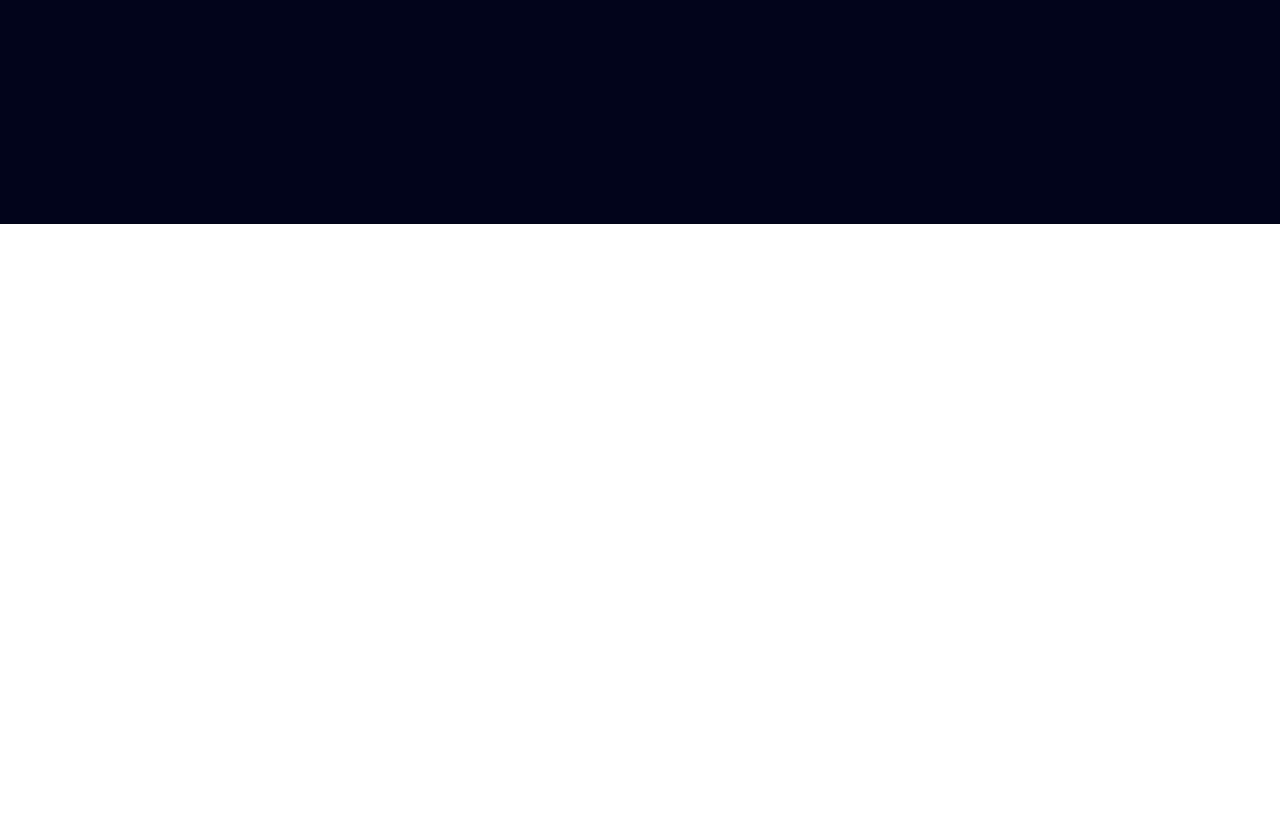
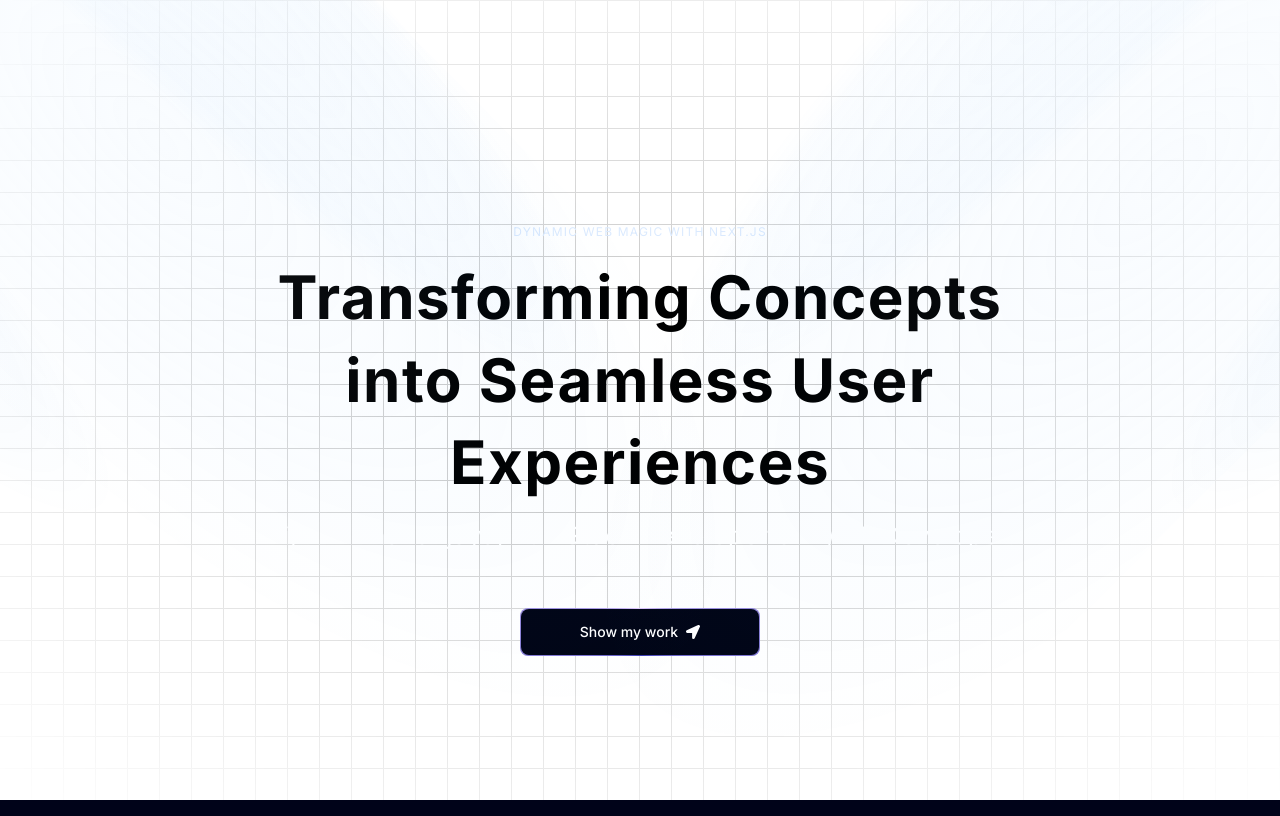
Before and after one commit to dhananjayaDev/next-portfolio, a Next.js app: page / in a window 1280 px wide. Built offline with nearby package versions, Linux system fonts and the light colour scheme.

Commit message:
Hero Page Desccription

```diff
--- a/app/layout.tsx
+++ b/app/layout.tsx
@@ -1,20 +1,15 @@
 import type { Metadata } from "next";
-import { Geist, Geist_Mono } from "next/font/google";
+import { Inter } from "next/font/google";
+
 import "./globals.css";
+import { ThemeProvider } from "../components/theme-provider";
 
-const geistSans = Geist({
-  variable: "--font-geist-sans",
-  subsets: ["latin"],
-});
 
-const geistMono = Geist_Mono({
-  variable: "--font-geist-mono",
-  subsets: ["latin"],
-});
+const inter = Inter({ subsets: ["latin"] });
 
 export const metadata: Metadata = {
   title: "Dhananjaya's Portfolio",
-  description: "Modern & Minimalist JS Mastery Portfolio.",
+  description: "Modern & Minimal JS Mastery Portfolio",
 };
 
 export default function RootLayout({
@@ -23,11 +18,19 @@ export default function RootLayout({
   children: React.ReactNode;
 }>) {
   return (
-    <html lang="en">
-      <body
-        className={`${geistSans.variable} ${geistMono.variable} antialiased`}
-      >
-        {children}
+    <html lang="en" suppressHydrationWarning>
+      <head>
+        <link rel="icon" href="/jsm-logo.png" sizes="any" />
+      </head>
+      <body className={inter.className}>
+        <ThemeProvider
+          attribute="class"
+          defaultTheme="dark"
+          enableSystem
+          disableTransitionOnChange
+        >
+          {children}
+        </ThemeProvider>
       </body>
     </html>
   );
--- a/app/page.tsx
+++ b/app/page.tsx
@@ -1,13 +1,21 @@
 import Hero from "@/components/Hero";
+// import { FloatingNav } from "@/components/ui/floating-navbar";
+// import { FaHome } from "react-icons/fa";
+// import Grid from "@/components/Grid";
 
 
 export default function Home() {
   return (
-    <main className="relative bg-black-100 flex flex-col
-    justify-center items-center overflow-hidden
-    mx-auto sm:px-10 px-5">
+    <main className="relative bg-black-100 flex flex-col items-center
+    justify-center min-h-screen text-white overflow-hidden mx-auto sm:px-10 px-5">
       <div className="max-w-7xl w-full">
+        {/* <FloatingNav
+          navItems={[
+            { name: "Home", link: "#", icon: <FaHome/> },
+          ]}
+        /> */}
         <Hero />
+        {/* <Grid /> */}
       </div>
     </main>
   );
--- a/components/Hero.tsx
+++ b/components/Hero.tsx
@@ -1,9 +1,52 @@
+"use client";
+
 import React from 'react'
+import { Spotlight } from "@/components/ui/spotlight-new";
+import { TextGenerateEffect } from "@/components/ui/text-generate-effect";
+import MagicButton from './ui/MagicButton';
+
+import { FaLocationArrow } from 'react-icons/fa';
+
+
 
 const Hero = () => {
   return (
     <div className='pb-20 pt-36'>
+      {/* <SpotlightNewDemo /> */}
       <div>
+        <Spotlight />
+      </div>
+      <div className="h-screen w-full dark:bg-black-100 bg-white  dark:bg-grid-white/[0.03] bg-grid-black/[0.2]
+      flex items-center justify-center absolute top-0 left-0">
+
+        <div className="absolute pointer-events-none inset-0 flex items-center
+        justify-center dark:bg-black-100 bg-white
+        [mask-image:radial-gradient(ellipse_at_center,transparent_20%,black)]" />
+
+      </div>
+
+      <div className='flex justify-center relative my-20 z-10'>
+        <div className='max-w-[89vw] md:max-w-2xl lg:max-w-[60vw]
+        flex flex-col items-center justify-center'>
+          <h2 className='uppercase tracking-widest text-xs text-center text-blue-100 max-w-80'>
+            Dynamic Web Magic with Next.js
+          </h2>
+
+          <TextGenerateEffect
+          className='text-center text-[40px] md:text-5xl lg:text-6xl'
+          words='Transforming Concepts into Seamless User Experiences'/>
+          <p className='text-center md:tracking-wider mb-4 text-sm md;text-lg lg:text-2xl'>
+            Hi, I&apos;m Dhananjaya, Full Stack Developer & AI/ML Developer.
+          </p>
+          <a href='#about'>
+            <MagicButton
+            title='Show my work'
+            icon={<FaLocationArrow/>}
+            position='right'
+          />
+          </a>
+        </div>
+
 
       </div>
     </div>
--- /dev/null
+++ b/components/theme-provider.tsx
@@ -0,0 +1,11 @@
+"use client"
+
+import * as React from "react"
+import { ThemeProvider as NextThemesProvider } from "next-themes"
+
+export function ThemeProvider({
+  children,
+  ...props
+}: React.ComponentProps<typeof NextThemesProvider>) {
+  return <NextThemesProvider {...props}>{children}</NextThemesProvider>
+}
--- /dev/null
+++ b/components/ui/MagicButton.tsx
@@ -0,0 +1,25 @@
+import React from 'react'
+
+const MagicButton = ({
+    title, icon, position, handleClick, otherClasses
+}: {
+    title: string;
+    icon?: React.ReactNode;
+    position?: string;
+    handleClick?: () => void;
+    otherClasses?: string;
+}) => {
+  return (
+    <button className="relative inline-flex h-12 w-full overflow-hidden rounded-lg p-[1px] focus:outline-none md:w-60 md:mt-10">
+        <span className="absolute inset-[-1000%] animate-[spin_2s_linear_infinite] bg-[conic-gradient(from_90deg_at_50%_50%,#E2CBFF_0%,#393BB2_50%,#E2CBFF_100%)]" />
+        <span className={`inline-flex h-full w-full cursor-pointer items-center justify-center rounded-lg bg-slate-950 px-7
+        text-sm font-medium text-white backdrop-blur-3xl gap-2 ${otherClasses}`}>
+            {position === 'left' && icon}
+           {title}
+           {position === 'right' && icon}
+        </span>
+    </button>
+  )
+}
+
+export default MagicButton
--- /dev/null
+++ b/components/ui/spotlight-new.tsx
@@ -0,0 +1,128 @@
+"use client";
+import React from "react";
+import { motion } from "motion/react";
+
+type SpotlightProps = {
+  gradientFirst?: string;
+  gradientSecond?: string;
+  gradientThird?: string;
+  translateY?: number;
+  width?: number;
+  height?: number;
+  smallWidth?: number;
+  duration?: number;
+  xOffset?: number;
+};
+
+export const Spotlight = ({
+  gradientFirst = "radial-gradient(68.54% 68.72% at 55.02% 31.46%, hsla(210, 100%, 85%, .08) 0, hsla(210, 100%, 55%, .02) 50%, hsla(210, 100%, 45%, 0) 80%)",
+  gradientSecond = "radial-gradient(50% 50% at 50% 50%, hsla(210, 100%, 85%, .06) 0, hsla(210, 100%, 55%, .02) 80%, transparent 100%)",
+  gradientThird = "radial-gradient(50% 50% at 50% 50%, hsla(210, 100%, 85%, .04) 0, hsla(210, 100%, 45%, .02) 80%, transparent 100%)",
+  translateY = -350,
+  width = 560,
+  height = 1380,
+  smallWidth = 240,
+  duration = 7,
+  xOffset = 100,
+}: SpotlightProps = {}) => {
+  return (
+    <motion.div
+      initial={{
+        opacity: 0,
+      }}
+      animate={{
+        opacity: 1,
+      }}
+      transition={{
+        duration: 1.5,
+      }}
+      className="pointer-events-none absolute inset-0 h-full w-full"
+    >
+      <motion.div
+        animate={{
+          x: [0, xOffset, 0],
+        }}
+        transition={{
+          duration,
+          repeat: Infinity,
+          repeatType: "reverse",
+          ease: "easeInOut",
+        }}
+        className="absolute top-0 left-0 w-screen h-screen z-40 pointer-events-none"
+      >
+        <div
+          style={{
+            transform: `translateY(${translateY}px) rotate(-45deg)`,
+            background: gradientFirst,
+            width: `${width}px`,
+            height: `${height}px`,
+          }}
+          className={`absolute top-0 left-0`}
+        />
+
+        <div
+          style={{
+            transform: "rotate(-45deg) translate(5%, -50%)",
+            background: gradientSecond,
+            width: `${smallWidth}px`,
+            height: `${height}px`,
+          }}
+          className={`absolute top-0 left-0 origin-top-left`}
+        />
+
+        <div
+          style={{
+            transform: "rotate(-45deg) translate(-180%, -70%)",
+            background: gradientThird,
+            width: `${smallWidth}px`,
+            height: `${height}px`,
+          }}
+          className={`absolute top-0 left-0 origin-top-left`}
+        />
+      </motion.div>
+
+      <motion.div
+        animate={{
+          x: [0, -xOffset, 0],
+        }}
+        transition={{
+          duration,
+          repeat: Infinity,
+          repeatType: "reverse",
+          ease: "easeInOut",
+        }}
+        className="absolute top-0 right-0 w-screen h-screen z-40 pointer-events-none"
+      >
+        <div
+          style={{
+            transform: `translateY(${translateY}px) rotate(45deg)`,
+            background: gradientFirst,
+            width: `${width}px`,
+            height: `${height}px`,
+          }}
+          className={`absolute top-0 right-0`}
+        />
+
+        <div
+          style={{
+            transform: "rotate(45deg) translate(-5%, -50%)",
+            background: gradientSecond,
+            width: `${smallWidth}px`,
+            height: `${height}px`,
+          }}
+          className={`absolute top-0 right-0 origin-top-right`}
+        />
+
+        <div
+          style={{
+            transform: "rotate(45deg) translate(180%, -70%)",
+            background: gradientThird,
+            width: `${smallWidth}px`,
+            height: `${height}px`,
+          }}
+          className={`absolute top-0 right-0 origin-top-right`}
+        />
+      </motion.div>
+    </motion.div>
+  );
+};
--- /dev/null
+++ b/components/ui/text-generate-effect.tsx
@@ -0,0 +1,59 @@
+"use client";
+import { useEffect } from "react";
+import { motion, stagger, useAnimate } from "framer-motion";
+import { cn } from "@/lib/utils";
+
+export const TextGenerateEffect = ({
+  words,
+  className,
+}: {
+  words: string;
+  className?: string;
+}) => {
+  const [scope, animate] = useAnimate();
+  let wordsArray = words.split(" ");
+  useEffect(() => {
+    console.log(wordsArray);
+    animate(
+      "span",
+      {
+        opacity: 1,
+      },
+      {
+        duration: 2,
+        delay: stagger(0.2),
+      }
+    );
+  }, [scope.current]);
+
+  const renderWords = () => {
+    return (
+      <motion.div ref={scope}>
+        {wordsArray.map((word, idx) => {
+          return (
+            <motion.span
+              key={word + idx}
+              // change here if idx is greater than 3, change the text color to #CBACF9
+              className={` ${idx > 3 ? "text-purple" : "dark:text-white text-black"
+                } opacity-0`}
+            >
+              {word}{" "}
+            </motion.span>
+          );
+        })}
+      </motion.div>
+    );
+  };
+
+  return (
+    <div className={cn("font-bold", className)}>
+      {/* mt-4 to my-4 */}
+      <div className="my-4">
+        {/* remove  text-2xl from the original */}
+        <div className=" dark:text-white text-black leading-snug tracking-wide">
+          {renderWords()}
+        </div>
+      </div>
+    </div>
+  );
+};
--- /dev/null
+++ b/lib/utils.ts
@@ -0,0 +1,6 @@
+import { ClassValue, clsx } from "clsx";
+import { twMerge } from "tailwind-merge";
+
+export function cn(...inputs: ClassValue[]) {
+  return twMerge(clsx(inputs));
+}
--- a/tailwind.config.ts
+++ b/tailwind.config.ts
@@ -1,4 +1,12 @@
 import type { Config } from "tailwindcss";
+
+const svgToDataUri = require("mini-svg-data-uri");
+
+const colors = require("tailwindcss/colors");
+const {
+  default: flattenColorPalette,
+} = require("tailwindcss/lib/util/flattenColorPalette");
+
 
 export default {
   content: [
@@ -16,5 +24,28 @@ export default {
       },
     },
   },
-  plugins: [],
+  plugins: [
+    function ({ matchUtilities, theme }: any) {
+      matchUtilities(
+        {
+          "bg-grid": (value: any) => ({
+            backgroundImage: `url("${svgToDataUri(
+              `<svg xmlns="http://www.w3.org/2000/svg" viewBox="0 0 32 32" width="32" height="32" fill="none" stroke="${value}"><path d="M0 .5H31.5V32"/></svg>`
+            )}")`,
+          }),
+          "bg-grid-small": (value: any) => ({
+            backgroundImage: `url("${svgToDataUri(
+              `<svg xmlns="http://www.w3.org/2000/svg" viewBox="0 0 32 32" width="8" height="8" fill="none" stroke="${value}"><path d="M0 .5H31.5V32"/></svg>`
+            )}")`,
+          }),
+          "bg-dot": (value: any) => ({
+            backgroundImage: `url("${svgToDataUri(
+              `<svg xmlns="http://www.w3.org/2000/svg" viewBox="0 0 32 32" width="16" height="16" fill="none"><circle fill="${value}" id="pattern-circle" cx="10" cy="10" r="1.6257413380501518"></circle></svg>`
+            )}")`,
+          }),
+        },
+        { values: flattenColorPalette(theme("backgroundColor")), type: "color" }
+      );
+    },
+  ],
 } satisfies Config;
```
Also changed, not shown: package.json (+11 -5 lines), components/Grid.tsx (added), 1 other file (tests, documents, lock files or other folders).
